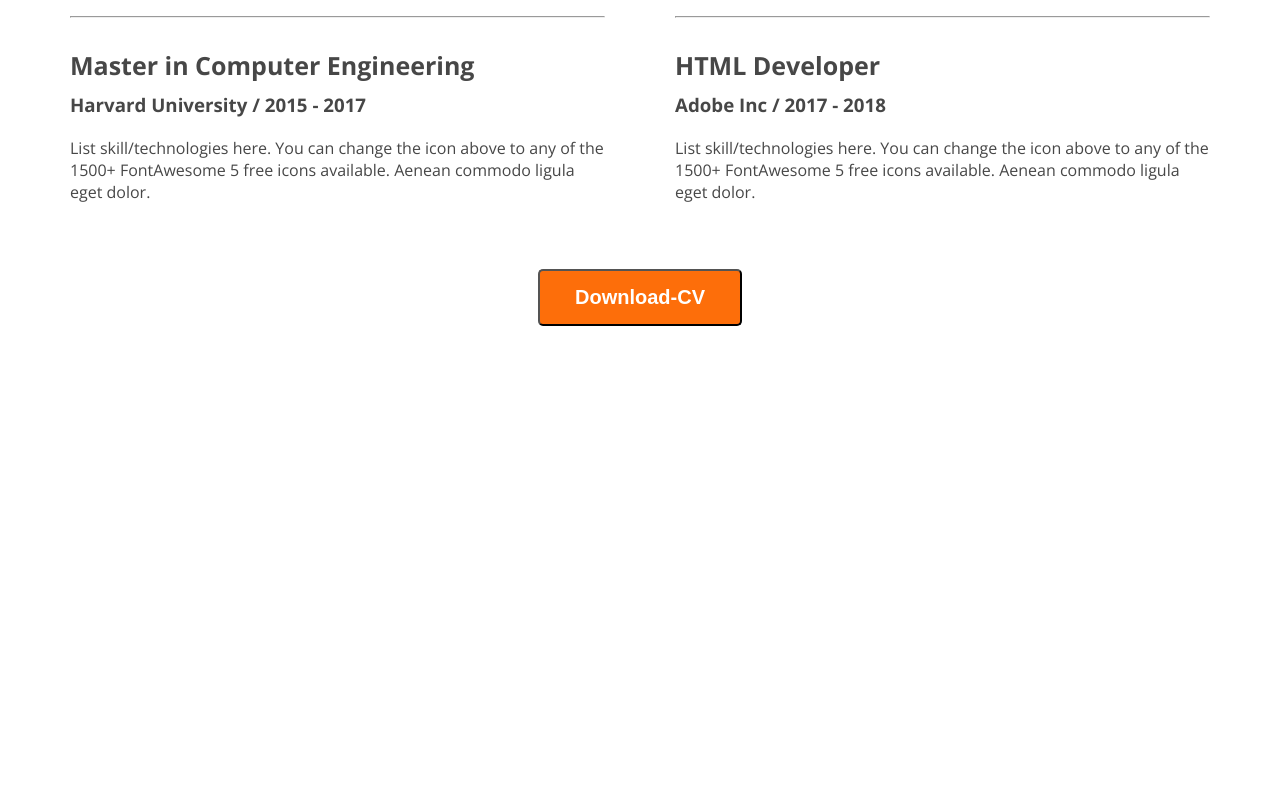
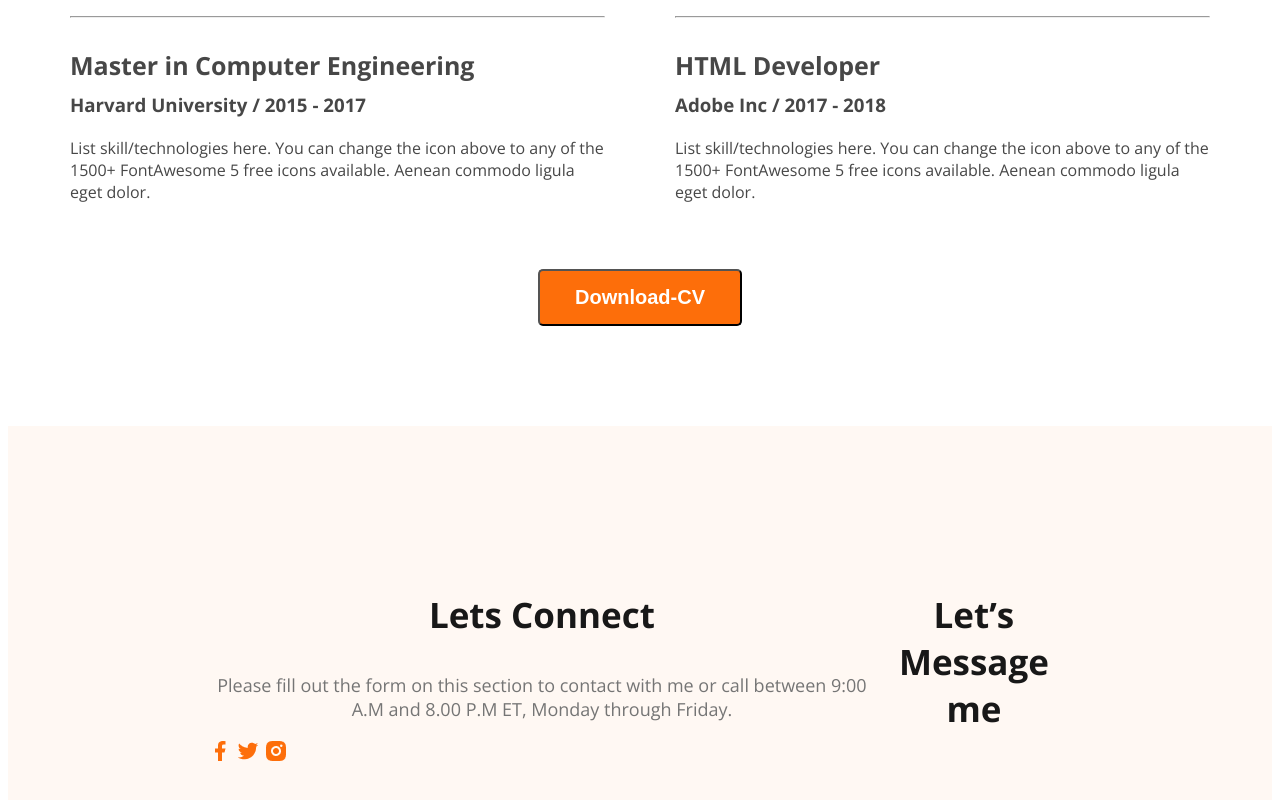
Before and after one commit to bishwaj6114/web-dev-portfolio, a plain HTML site: page index.html in a window 1280 px wide. Shown: the part 2912-3712 px from the top of the page. Before the commit the page ends 3246 px from the top, so only its background shows below. Drawn offline with nearby package versions, Linux system fonts and the light colour scheme.

Commit message:
footer basic

```diff
--- a/index.html
+++ b/index.html
@@ -88,23 +88,29 @@
           <div class="skill">
             <img src="images/icons/react.png" alt="react logo" />
             <h3 class="skill-title">React</h3>
-            <p class="skill-description"> List skill/technologies here. You can change the icon above to any
+            <p class="skill-description">
+              List skill/technologies here. You can change the icon above to any
               of the 1500+ FontAwesome 5 free icons available. Aenean commodo
-              ligula eget dolor.</p>
+              ligula eget dolor.
+            </p>
           </div>
           <div class="skill">
             <img src="images/icons/nodejs.png" alt="node js logo" />
             <h3 class="skill-title">Node.js</h3>
-            <p class="skill-description"> List skill/technologies here. You can change the icon above to any
+            <p class="skill-description">
+              List skill/technologies here. You can change the icon above to any
               of the 1500+ FontAwesome 5 free icons available. Aenean commodo
-              ligula eget dolor.</p>
+              ligula eget dolor.
+            </p>
           </div>
           <div class="skill">
             <img src="images/icons/mongo.png" alt="MongoDB logo" />
             <h3 class="skill-title">MongoDB</h3>
-            <p class="skill-description">List skill/technologies here. You can change the icon above to any
+            <p class="skill-description">
+              List skill/technologies here. You can change the icon above to any
               of the 1500+ FontAwesome 5 free icons available. Aenean commodo
-              ligula eget dolor.</p>
+              ligula eget dolor.
+            </p>
           </div>
         </div>
       </section>
@@ -118,23 +124,38 @@
             <h3 class="resume-column-title">My Education</h3>
             <div class="resume-item">
               <h2 class="resume-item-title">Master in Computer Engineering</h2>
-                <h3 class="resume-item-institute">Harvard University / 2015 - 2017</h3>
-                <p class="resume-item-description">List skill/technologies here. You can change the icon above
-                  to any of the 1500+ FontAwesome 5 free icons available. Aenean commodo ligula eget dolor.</p>
+              <h3 class="resume-item-institute">
+                Harvard University / 2015 - 2017
+              </h3>
+              <p class="resume-item-description">
+                List skill/technologies here. You can change the icon above to
+                any of the 1500+ FontAwesome 5 free icons available. Aenean
+                commodo ligula eget dolor.
+              </p>
             </div>
-              <hr>
+            <hr />
             <div class="resume-item">
               <h2 class="resume-item-title">Master in Computer Engineering</h2>
-                <h3 class="resume-item-institute">Harvard University / 2015 - 2017</h3>
-                <p class="resume-item-description">List skill/technologies here. You can change the icon above
-                  to any of the 1500+ FontAwesome 5 free icons available. Aenean commodo ligula eget dolor.</p>
+              <h3 class="resume-item-institute">
+                Harvard University / 2015 - 2017
+              </h3>
+              <p class="resume-item-description">
+                List skill/technologies here. You can change the icon above to
+                any of the 1500+ FontAwesome 5 free icons available. Aenean
+                commodo ligula eget dolor.
+              </p>
             </div>
-              <hr>
+            <hr />
             <div class="resume-item">
               <h2 class="resume-item-title">Master in Computer Engineering</h2>
-                <h3 class="resume-item-institute">Harvard University / 2015 - 2017</h3>
-                <p class="resume-item-description">List skill/technologies here. You can change the icon above
-                  to any of the 1500+ FontAwesome 5 free icons available. Aenean commodo ligula eget dolor.</p>
+              <h3 class="resume-item-institute">
+                Harvard University / 2015 - 2017
+              </h3>
+              <p class="resume-item-description">
+                List skill/technologies here. You can change the icon above to
+                any of the 1500+ FontAwesome 5 free icons available. Aenean
+                commodo ligula eget dolor.
+              </p>
             </div>
           </div>
           <div class="resume-column">
@@ -142,22 +163,31 @@
             <div class="resume-item">
               <h2 class="resume-item-title">Sr. Font End Developer</h2>
               <h3 class="resume-item-institute">Apple Inc / 2020 - Current</h3>
-                <p class="resume-item-description">List skill/technologies here. You can change the icon above
-                  to any of the 1500+ FontAwesome 5 free icons available. Aenean commodo ligula eget dolor.</p>
+              <p class="resume-item-description">
+                List skill/technologies here. You can change the icon above to
+                any of the 1500+ FontAwesome 5 free icons available. Aenean
+                commodo ligula eget dolor.
+              </p>
             </div>
-              <hr>
+            <hr />
             <div class="resume-item">
               <h2 class="resume-item-title">Jr. Font End Developer</h2>
               <h3 class="resume-item-institute">Dribbble Inc / 2018 - 2022</h3>
-                <p class="resume-item-description">List skill/technologies here. You can change the icon above
-                  to any of the 1500+ FontAwesome 5 free icons available. Aenean commodo ligula eget dolor.</p>
+              <p class="resume-item-description">
+                List skill/technologies here. You can change the icon above to
+                any of the 1500+ FontAwesome 5 free icons available. Aenean
+                commodo ligula eget dolor.
+              </p>
             </div>
-              <hr>
+            <hr />
             <div class="resume-item">
               <h2 class="resume-item-title">HTML Developer</h2>
               <h3 class="resume-item-institute">Adobe Inc / 2017 - 2018</h3>
-                <p class="resume-item-description">List skill/technologies here. You can change the icon above
-                  to any of the 1500+ FontAwesome 5 free icons available. Aenean commodo ligula eget dolor.</p>
+              <p class="resume-item-description">
+                List skill/technologies here. You can change the icon above to
+                any of the 1500+ FontAwesome 5 free icons available. Aenean
+                commodo ligula eget dolor.
+              </p>
             </div>
           </div>
         </div>
@@ -167,6 +197,22 @@
       </section>
       <!-- Resume section end  -->
     </main>
-    <footer></footer>
+    <footer>
+      <div class="footer-column">
+        <h3 class="section-title">Lets Connect</h3>
+        <p class="section-description">
+          Please fill out the form on this section to contact with me or call
+          between 9:00 A.M and 8.00 P.M ET, Monday through Friday.
+        </p>
+        <div class="social-links">
+          <a href=""><img src="images/icons/facebook.png" alt=""></a>
+          <a href=""><img src="images/icons/twitter.png" alt=""></a>
+          <a href=""><img src="images/icons/insta.png" alt=""></a>
+        </div>
+      </div>
+      <div class="footer-column">
+        <h3 class="section-title">Let’s Message me</h3>
+      </div>
+    </footer>
   </body>
 </html>
--- a/styles/style.css
+++ b/styles/style.css
@@ -195,3 +195,11 @@ margin-top: 30px;
     text-align: center;
     margin-top: 50px;
 }
+
+/* Footer Style */
+footer{
+    display: flex;
+    background: #FFF8F3;
+    padding: 130px 200px;
+    margin-top: 100px;
+}
```
Lines whose indentation alone changed are shown as unchanged.
